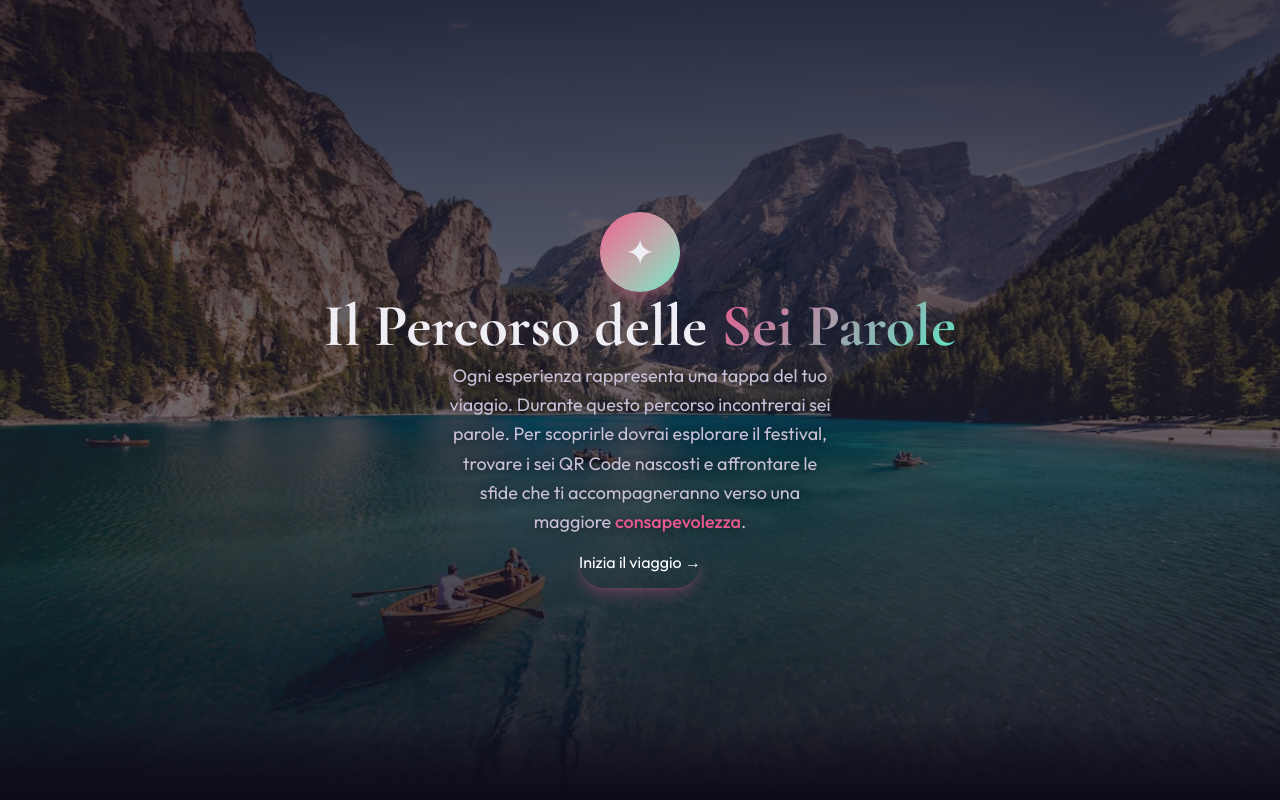
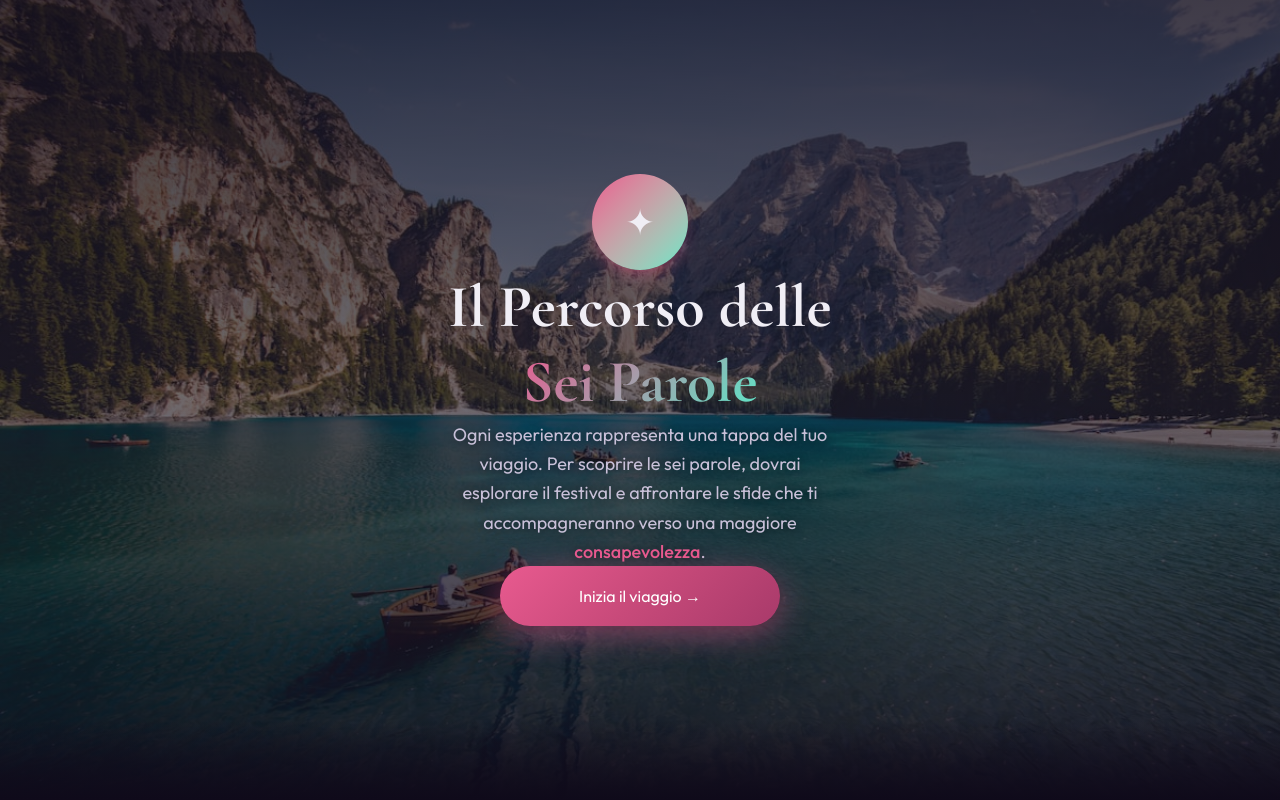
Before and after one commit to AdelantSoftware/macass-psy-workshop, a Next.js app: page / in a window 1280 px wide. Built offline with nearby package versions, Linux system fonts and the light colour scheme.

Commit message:
fix: welcome page — big CTA button, better spacing, prominent gradient

```diff
--- a/src/app/page.tsx
+++ b/src/app/page.tsx
@@ -16,37 +16,37 @@ export default function WelcomePage() {
 
   return (
     <main className="relative min-h-[100dvh] overflow-hidden">
-      {/* Background image */}
+      {/* Background */}
       <div className="absolute inset-0 z-0">
         <Image src="/images/hero-bg.jpg" alt="" fill className="object-cover" priority />
         <div className="absolute inset-0 bg-gradient-to-b from-[#0f0a1a]/80 via-[#0f0a1a]/60 to-[#0f0a1a]/90" />
       </div>
 
-      {/* Centered content */}
+      {/* Content */}
       <AnimatePresence>
         {!exiting && (
           <motion.div
-            className="relative z-10 flex flex-col items-center justify-center min-h-[100dvh] layout-padding py-20"
+            className="relative z-10 flex flex-col items-center justify-center min-h-[100dvh] px-8 sm:px-12"
             initial={{ opacity: 0 }}
             animate={{ opacity: 1 }}
             exit={{ opacity: 0, y: -20 }}
             transition={{ duration: 0.4 }}
           >
-            {/* Logo icon */}
+            {/* Icon */}
             <motion.div
-              className="mb-10"
+              className="mb-12"
               initial={{ scale: 0, rotate: -180 }}
               animate={{ scale: 1, rotate: 0 }}
               transition={{ type: "spring", stiffness: 200, damping: 20, delay: 0.1 }}
             >
-              <div className="w-18 h-18 sm:w-20 sm:h-20 rounded-full bg-gradient-to-br from-[#e85a8f] to-[#5ae8c8] flex items-center justify-center shadow-lg shadow-[#e85a8f]/25">
+              <div className="w-20 h-20 sm:w-24 sm:h-24 rounded-full bg-gradient-to-br from-[#e85a8f] to-[#5ae8c8] flex items-center justify-center shadow-lg shadow-[#e85a8f]/30">
                 <span className="text-3xl sm:text-4xl">✦</span>
               </div>
             </motion.div>
 
             {/* Title */}
             <motion.h1
-              className="font-display text-center text-[2.2rem] leading-[1.15] sm:text-5xl md:text-6xl font-bold mb-6 sm:mb-8"
+              className="font-display text-center text-[2.5rem] sm:text-5xl md:text-6xl font-bold mb-6 sm:mb-8 leading-tight max-w-sm sm:max-w-md"
               initial={{ opacity: 0, y: 30 }}
               animate={{ opacity: 1, y: 0 }}
               transition={{ duration: 0.6, delay: 0.3 }}
@@ -57,28 +57,30 @@ export default function WelcomePage() {
 
             {/* Body text */}
             <motion.p
-              className="font-body text-center text-[0.95rem] sm:text-lg text-[#c8c0d8] mb-10 sm:mb-12 leading-relaxed max-w-xs sm:max-w-sm"
+              className="font-body text-center text-[0.95rem] sm:text-lg text-[#c8c0d8] mb-12 sm:mb-14 leading-relaxed max-w-xs sm:max-w-sm"
               initial={{ opacity: 0, y: 20 }}
               animate={{ opacity: 1, y: 0 }}
               transition={{ duration: 0.5, delay: 0.5 }}
               style={{ textShadow: "0 1px 8px rgba(0,0,0,0.5)" }}
             >
               Ogni esperienza rappresenta una tappa del tuo viaggio.
-              Durante questo percorso incontrerai sei parole.
-              Per scoprirle dovrai esplorare il festival, trovare i sei QR Code
-              nascosti e affrontare le sfide che ti accompagneranno verso una
-              maggiore{" "}
+              Per scoprire le sei parole, dovrai esplorare il festival e affrontare
+              le sfide che ti accompagneranno verso una maggiore{" "}
               <span className="text-[#e85a8f] font-medium">consapevolezza</span>.
             </motion.p>
 
-            {/* CTA button */}
+            {/* Button — BIG, unmissable CTA */}
             <motion.button
               onClick={handleStart}
-              className="font-display px-12 py-5 bg-gradient-to-r from-[#e85a8f] to-[#c84a7a] text-white text-lg font-semibold rounded-full cursor-pointer min-h-[52px] shadow-lg shadow-[#e85a8f]/25"
+              className="font-display text-2xl sm:text-3xl font-bold text-white rounded-full cursor-pointer min-h-[60px] px-14 py-5 w-full max-w-[280px]"
+              style={{
+                background: "linear-gradient(135deg, #e85a8f 0%, #c84a7a 50%, #a83a6a 100%)",
+                boxShadow: "0 8px 32px rgba(232, 90, 143, 0.5), 0 2px 8px rgba(0,0,0,0.3)",
+              }}
               initial={{ opacity: 0, scale: 0.8 }}
               animate={{ opacity: 1, scale: 1 }}
               transition={{ type: "spring", stiffness: 200, damping: 20, delay: 0.7 }}
-              whileHover={{ scale: 1.05 }}
+              whileHover={{ scale: 1.05, boxShadow: "0 12px 40px rgba(232, 90, 143, 0.6)" }}
               whileTap={{ scale: 0.95 }}
             >
               Inizia il viaggio →
```
